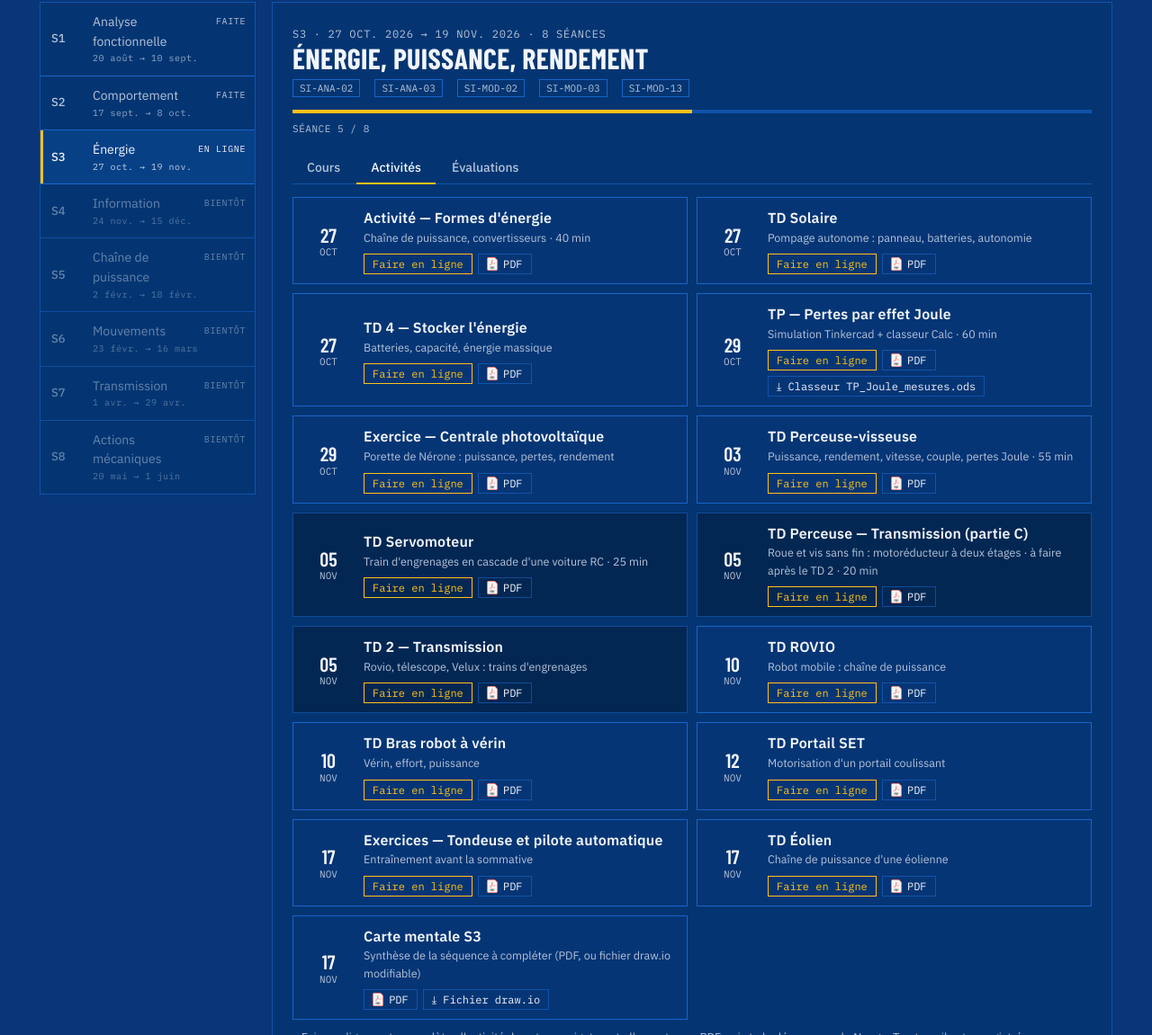
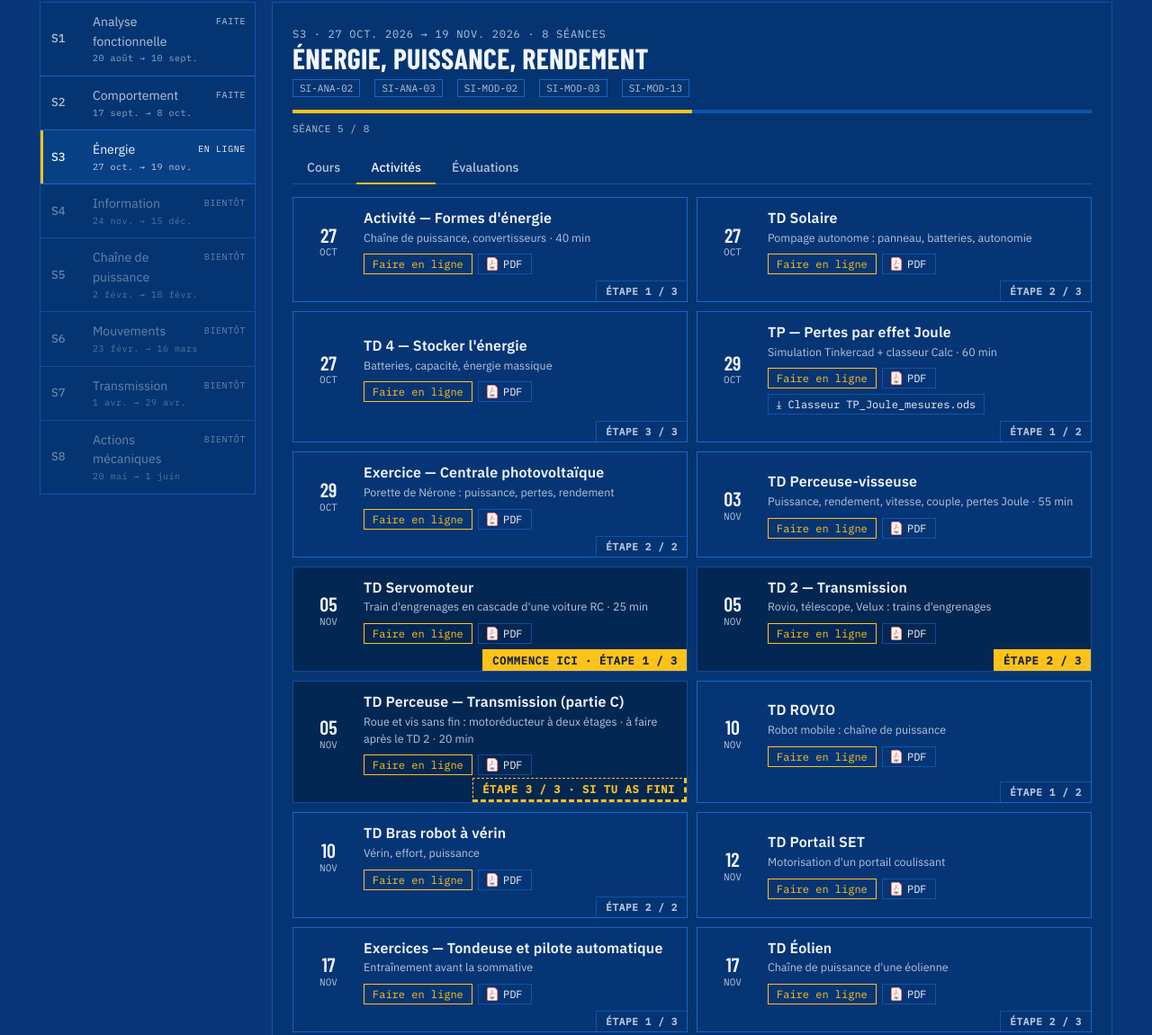
Before and after one commit to hturpin-lab/lab_si, a plain HTML site: page index.html in a window 1280 px wide. Shown: the part 833-1984 px from the top of the page at 90% size. Drawn offline with Linux system fonts and the light colour scheme.

Commit message:
Activités : étiquette « Étape k / N » (coin inférieur droit) dans chaque séance, « Commence ici » en jaune le jour de la séance ; séance 4 : Servomoteur → TD 2 → partie C (si tu as fini)
Co-Authored-By: Claude Opus 5.5 <noreply@anthropic.com>
Claude-Session: https://claude.ai/code/session_01B4B1SYQrvBA2rt6WXFe4MS

```diff
--- a/css/site.css
+++ b/css/site.css
@@ -171,6 +171,11 @@ section.bloc{padding:34px 0 10px}
 .tag.off{opacity:.55;cursor:default;border-style:dashed}
 .tag .ico{height:15px;width:auto;flex:none;display:block}
 .act .liens .tag{align-self:flex-start}
+/* étapes : ordre de travail dans une séance (coin inférieur droit) */
+.act.avec-etape{padding-bottom:30px}
+.act .etape{position:absolute;right:0;bottom:0;font:600 11px var(--mono);letter-spacing:.06em;text-transform:uppercase;padding:4px 10px;color:var(--muted);border-left:1px solid var(--line2);border-top:1px solid var(--line2);background:rgba(4,53,114,.6)}
+.act.now .etape{background:var(--accent);color:#13263F;border-color:var(--accent);font-size:12px}
+.act.now .etape.bonus{background:transparent;color:var(--accent);border-color:var(--accent);border-style:dashed}
 .liste{display:grid;gap:10px}
 .doc{display:grid;grid-template-columns:1fr auto;gap:12px;align-items:center;border:1px solid var(--line);padding:12px 14px;background:rgba(8,54,121,.55)}
 .doc h4{margin:0;font-family:var(--texte);font-size:15px;font-weight:600}
--- a/data/sequences.js
+++ b/data/sequences.js
@@ -98,8 +98,8 @@ window.SI_SEQUENCES = [
       ] },
       { n: 4, date: "2026-11-05", titre: "Transmettre le mouvement : rapport de réduction", activites: [
         { id: "td_servomoteur", titre: "TD Servomoteur", sous: "Train d'engrenages en cascade d'une voiture RC", duree: "25 min", ligne: "activites/td_servomoteur.html", pdf: "docs/TD_Servomoteur.pdf", drive: "" },
-        { id: "td_perceuse_transmission", titre: "TD Perceuse — Transmission (partie C)", sous: "Roue et vis sans fin : motoréducteur à deux étages · à faire après le TD 2", duree: "20 min", ligne: "activites/td_perceuse_transmission.html", pdf: "docs/TD_Perceuse_Transmission_PartieC.pdf", drive: "" },
-        { id: "td2_transmission", titre: "TD 2 — Transmission", sous: "Rovio, télescope, Velux : trains d'engrenages", duree: "", ligne: "activites/td2_transmission.html", pdf: "docs/TD2_Transmission.pdf", drive: "" }
+        { id: "td2_transmission", titre: "TD 2 — Transmission", sous: "Rovio, télescope, Velux : trains d'engrenages", duree: "", ligne: "activites/td2_transmission.html", pdf: "docs/TD2_Transmission.pdf", drive: "" },
+        { id: "td_perceuse_transmission", titre: "TD Perceuse — Transmission (partie C)", sous: "Roue et vis sans fin : motoréducteur à deux étages · à faire après le TD 2", duree: "20 min", ligne: "activites/td_perceuse_transmission.html", pdf: "docs/TD_Perceuse_Transmission_PartieC.pdf", drive: "", bonus: true }
       ] },
       { n: 5, date: "2026-11-10", titre: "Chaînes de puissance de robots", activites: [
         { id: "td_rovio", titre: "TD ROVIO", sous: "Robot mobile : chaîne de puissance", duree: "", ligne: "activites/td_rovio.html", pdf: "docs/TD_ROVIO.pdf", drive: "" },
--- a/js/site.js
+++ b/js/site.js
@@ -94,10 +94,15 @@
   function ongletActivites(s) {
     var h = "", n = 0;
     s.seances.forEach(function (se) {
-      se.activites.forEach(function (a) {
+      var nbEtapes = se.activites.length;
+      se.activites.forEach(function (a, k) {
         n++;
         var now = se.date === JOUR;
-        h += '<div class="act' + (now ? " now" : "") + '"><div class="d"><b>' + jj(se.date) + "</b>" + mm(se.date) + "</div><div><h4>" + esc(a.titre) + "</h4><small>" + esc(a.sous) + (a.duree ? " · " + esc(a.duree) : "") + '</small><div class="liens">' + lienDoc(a) + "</div></div></div>";
+        /* ordre de travail dans la séance : étiquette « Étape k / N » dans le coin inférieur droit */
+        var etape = nbEtapes > 1
+          ? '<span class="etape' + (a.bonus ? " bonus" : "") + '" title="Ordre de travail dans la séance">' + (now && k === 0 ? "Commence ici · " : "") + "Étape " + (k + 1) + " / " + nbEtapes + (a.bonus ? " · si tu as fini" : "") + "</span>"
+          : "";
+        h += '<div class="act' + (now ? " now" : "") + (etape ? " avec-etape" : "") + '"><div class="d"><b>' + jj(se.date) + "</b>" + mm(se.date) + "</div><div><h4>" + esc(a.titre) + "</h4><small>" + esc(a.sous) + (a.duree ? " · " + esc(a.duree) : "") + '</small><div class="liens">' + lienDoc(a) + "</div></div>" + etape + "</div>";
       });
     });
     if (!n) return '<p class="vide">Les activités de cette séquence arriveront ici.</p>';
```
